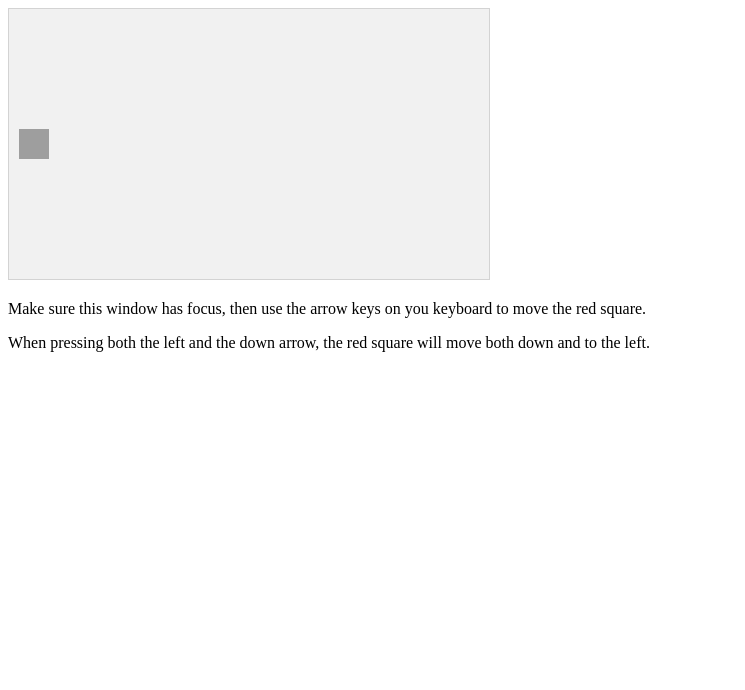
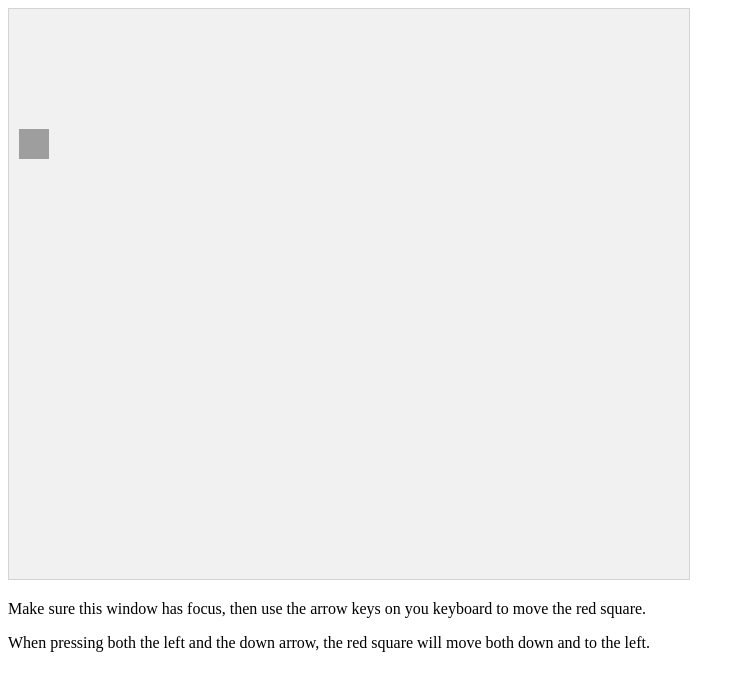
Before and after one commit to Best-JelloBeanz/web-vox, a plain HTML site: page index.html in a window 1280 px wide. Shown: the whole page, without its empty margins (0-745 px from the left). Drawn offline with Linux system fonts and the light colour scheme.

Commit message:
Update index.html
-Removed the speedX and speedY variables due to redundancy
-Increased movement speed
-Increased canvas size

```diff
--- a/index.html
+++ b/index.html
@@ -24,8 +24,8 @@ function startGame() {
 var myGameArea = {
     canvas : document.createElement("canvas"),
     start : function() {
-        this.canvas.width = 480;
-        this.canvas.height = 270;
+        this.canvas.width = 680;
+        this.canvas.height = 570;
         this.context = this.canvas.getContext("2d");
         document.body.insertBefore(this.canvas, document.body.childNodes[0]);
         this.frameNo = 0;
@@ -55,34 +55,27 @@ function component(width, height, color, x, y, type) {
     this.gamearea = myGameArea;
     this.width = width;
     this.height = height;
-    this.speedX = 0;
-    this.speedY = 0;
     this.x = x;
     this.y = y;
     this.update = function() {
         ctx = myGameArea.context;
         if (type == "image") {
-            ctx.drawImage(this.image,
-                this.x,
-                this.y,
-                this.width, this.height);
+            ctx.drawImage(this.image, this.x, this.y, this.width, this.height);
         } else {
             ctx.fillStyle = color;
             ctx.fillRect(this.x, this.y, this.width, this.height);
         }
     }
     this.newPos = function() {
-	if (myGameArea.keys && myGameArea.keys[37]) {this.x += -1; }
-    	if (myGameArea.keys && myGameArea.keys[39]) {this.x += 1; }
-    	if (myGameArea.keys && myGameArea.keys[38]) {this.y += -1; }
-    	if (myGameArea.keys && myGameArea.keys[40]) {this.y += 1; }
+	if (myGameArea.keys && myGameArea.keys[37]) {this.x += -2; }
+    	if (myGameArea.keys && myGameArea.keys[39]) {this.x += 2; }
+    	if (myGameArea.keys && myGameArea.keys[38]) {this.y += -2; }
+    	if (myGameArea.keys && myGameArea.keys[40]) {this.y += 2; }
     }
 }
 
 function updateGameArea() {
     myGameArea.clear();
-    myGamePiece.speedX = 0;
-    myGamePiece.speedY = 0;
     myGamePiece.newPos();
     myGamePiece.update();
 }
```
